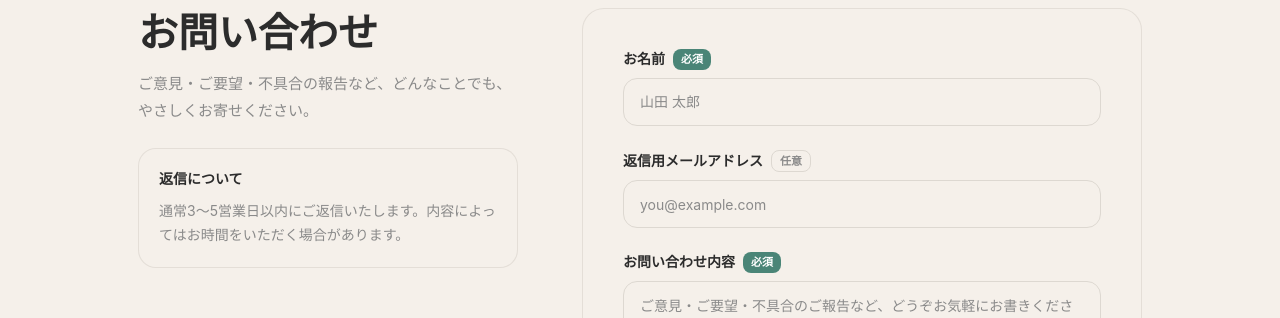
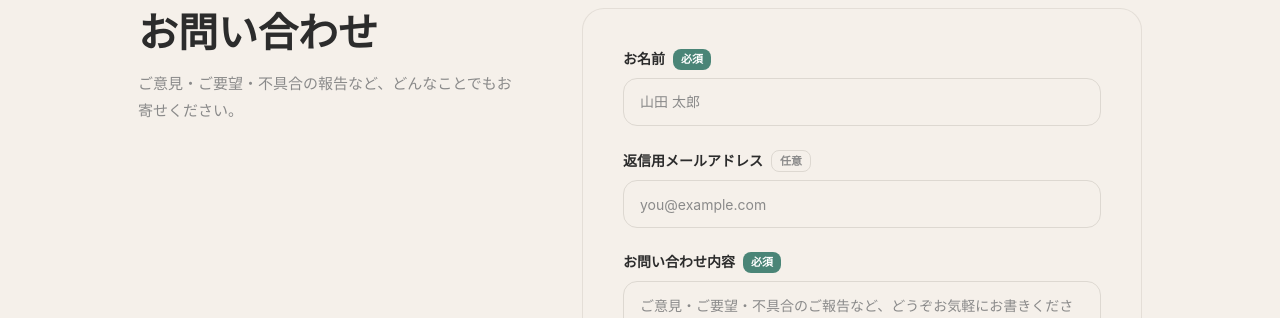
Before and after one commit to shuya729/focory, a Next.js app in the folder apps/web/: page /contact in a window 1280 px wide. Shown: the part 136-454 px from the top of the page. Built offline with nearby package versions, Linux system fonts and the light colour scheme; no server answers; what openapi-fetch would draw is missing.

Commit message:
問い合わせフォームを修正

```diff
--- a/apps/web/src/app/contact/_components/contact-page.tsx
+++ b/apps/web/src/app/contact/_components/contact-page.tsx
@@ -13,16 +13,7 @@ export default function ContactPage() {
               お問い合わせ
             </h1>
             <p className="max-w-[24rem] text-muted-foreground text-sm leading-[1.8] sm:text-[0.9375rem]">
-              ご意見・ご要望・不具合の報告など、どんなことでも、やさしくお寄せください。
-            </p>
-          </div>
-
-          <div className="hidden w-full rounded-2xl border border-border/70 bg-card p-5 lg:flex lg:flex-col lg:gap-2.5">
-            <h2 className="font-semibold text-foreground text-sm">
-              返信について
-            </h2>
-            <p className="text-muted-foreground text-sm leading-[1.7]">
-              通常3〜5営業日以内にご返信いたします。内容によってはお時間をいただく場合があります。
+              ご意見・ご要望・不具合の報告など、どんなことでもお寄せください。
             </p>
           </div>
         </section>
```
